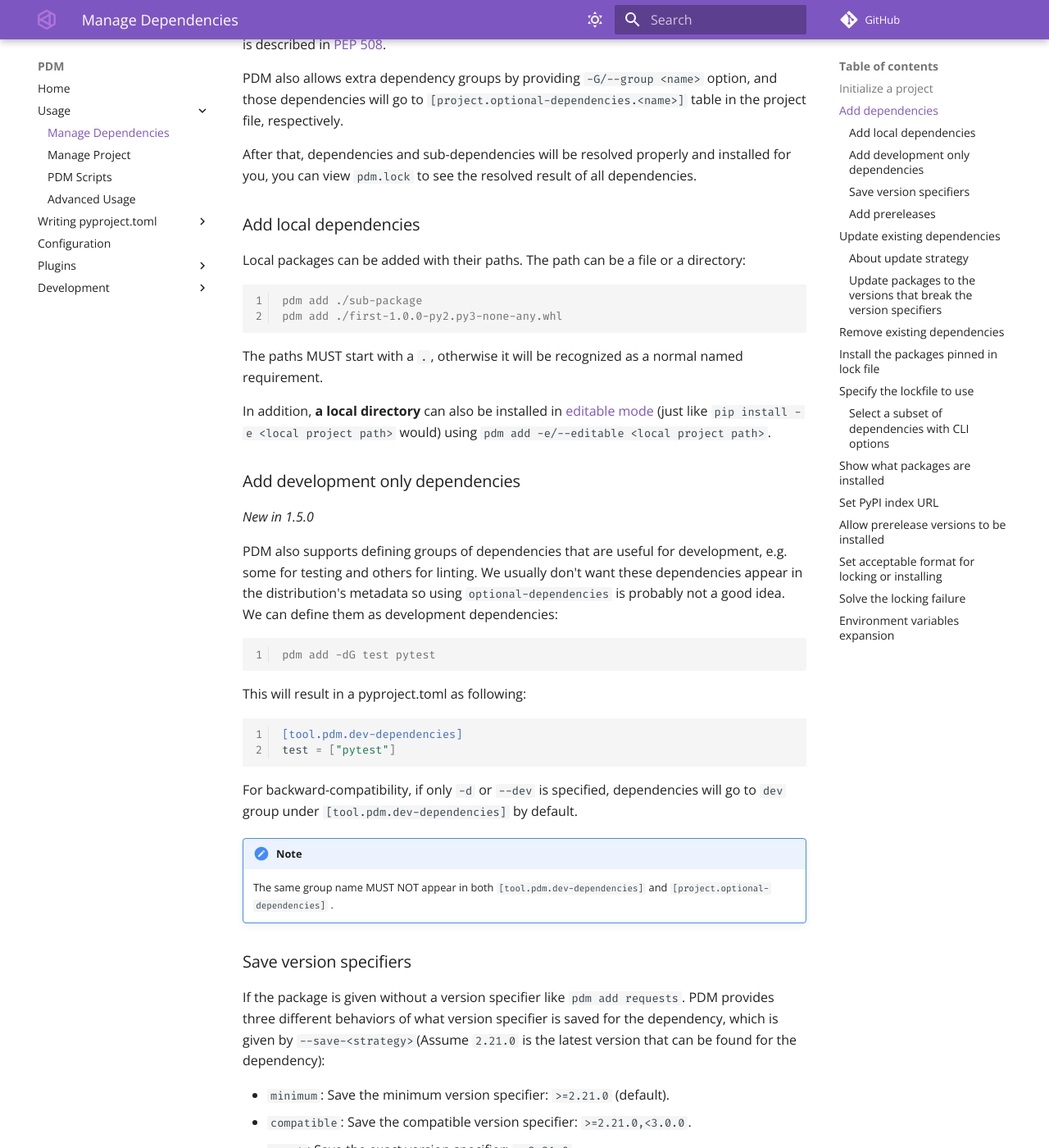
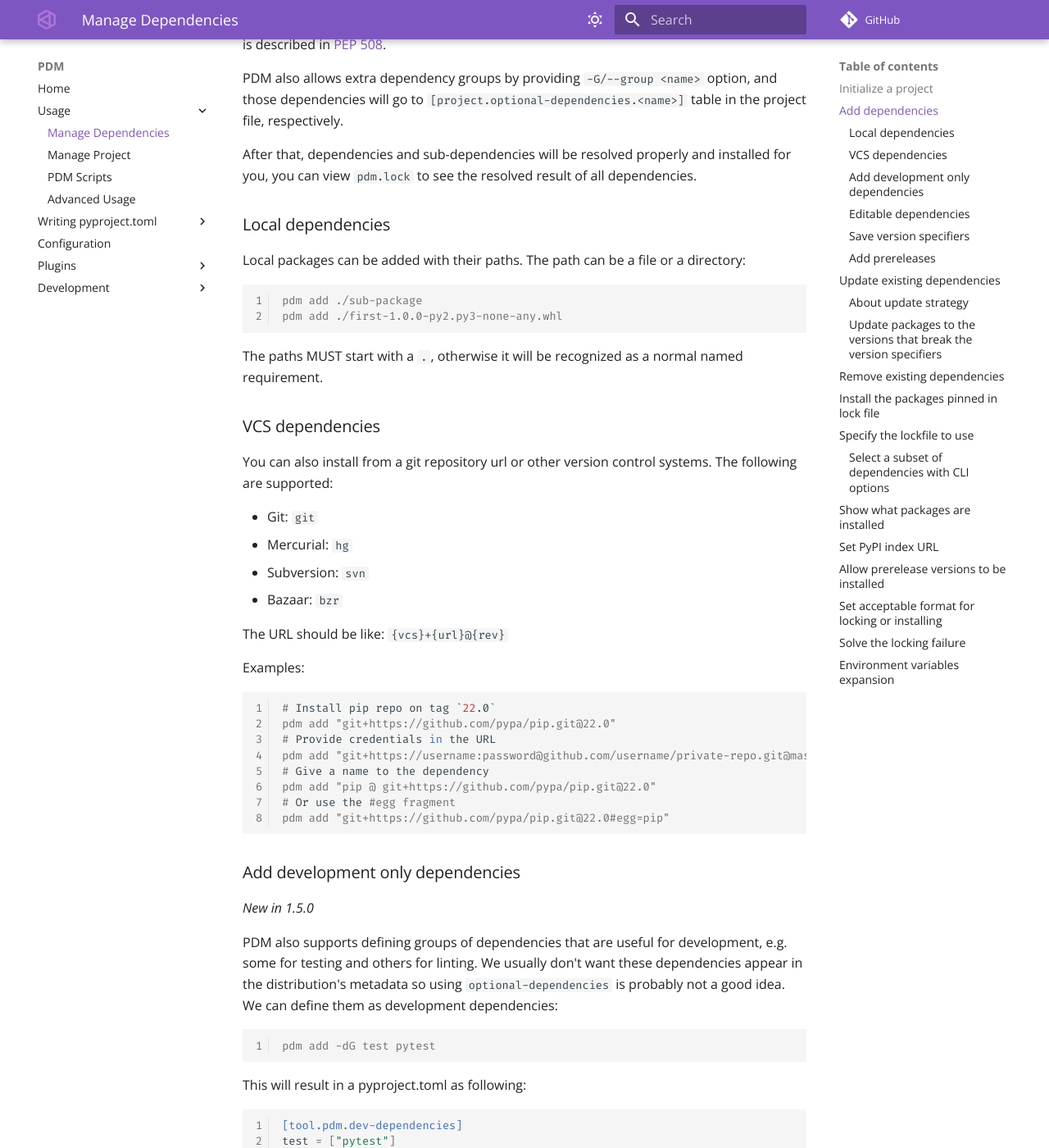
Before and after one commit to ChrisSanderser/pd-ms, an MkDocs documentation site: the page built from docs/docs/usage/dependency.md, in a window 1280 px wide and 1400 px high, scrolled down 1006 px. Shown: the whole window at 82% size. Built offline with MkDocs 1.6.1 and Material for MkDocs 9.7.7, drawn with Linux system fonts in a browser that asks for light colours; comment, search, counter and statistics services are not loaded; the version menu is left out; some of the changed text lies outside the part shown.

Commit message:
doc: improve the docs about dependencies

````diff
--- a/docs/docs/usage/dependency.md
+++ b/docs/docs/usage/dependency.md
@@ -56,8 +56,30 @@ pdm add ./first-1.0.0-py2.py3-none-any.whl
 
 The paths MUST start with a `.`, otherwise it will be recognized as a normal named requirement.
 
-In addition, **a local directory** can also be installed in [editable mode](https://pip.pypa.io/en/stable/cli/pip_install/#editable-installs)
-(just like `pip install -e <local project path>` would) using `pdm add -e/--editable <local project path>`.
+
+### VCS dependencies
+
+You can also install from a git repository url or other version control systems. The following are supported:
+
+- Git: `git`
+- Mercurial: `hg`
+- Subversion: `svn`
+- Bazaar: `bzr`
+
+The URL should be like: `{vcs}+{url}@{rev}`
+
+Examples:
+
+```console
+# Install pip repo on tag `22.0`
+pdm add "git+https://github.com/pypa/pip.git@22.0"
+# Provide credentials in the URL
+pdm add "git+https://username:password@github.com/username/private-repo.git@master"
+# Give a name to the dependency
+pdm add "pip @ git+https://github.com/pypa/pip.git@22.0"
+# Or use the #egg fragment
+pdm add "git+https://github.com/pypa/pip.git@22.0#egg=pip"
+```
 
 ### Add development only dependencies
 
@@ -81,7 +103,20 @@ test = ["pytest"]
 For backward-compatibility, if only `-d` or `--dev` is specified, dependencies will go to `dev` group under `[tool.pdm.dev-dependencies]` by default.
 
 !!! NOTE
-    The same group name MUST NOT appear in both `[tool.pdm.dev-dependencies]` and `[project.optional-dependencies]` .
+    The same group name MUST NOT appear in both `[tool.pdm.dev-dependencies]` and `[project.optional-dependencies]`.
+
+### Editable dependencies
+
+**Local directories** and **VCS dependencies** can be installed in [editable mode](https://pip.pypa.io/en/stable/cli/pip_install/#editable-installs). If you are familiar with `pip`, it is just like `pip install -e <package>`. **Editable packages are allowed only in development dependencies**:
+
+```console
+# A relative path to the directory
+pdm add -e ./sub-package
+# A file URL to a local directory
+pdm add -e file:///path/to/sub-package
+# A VCS URL
+pdm add -e git+https://github.com/pallets/click.git@main#egg=click
+```
 
 ### Save version specifiers
 
````
Also changed, not shown: other parts of docs/docs/usage/dependency.md (+1 -1 lines).
